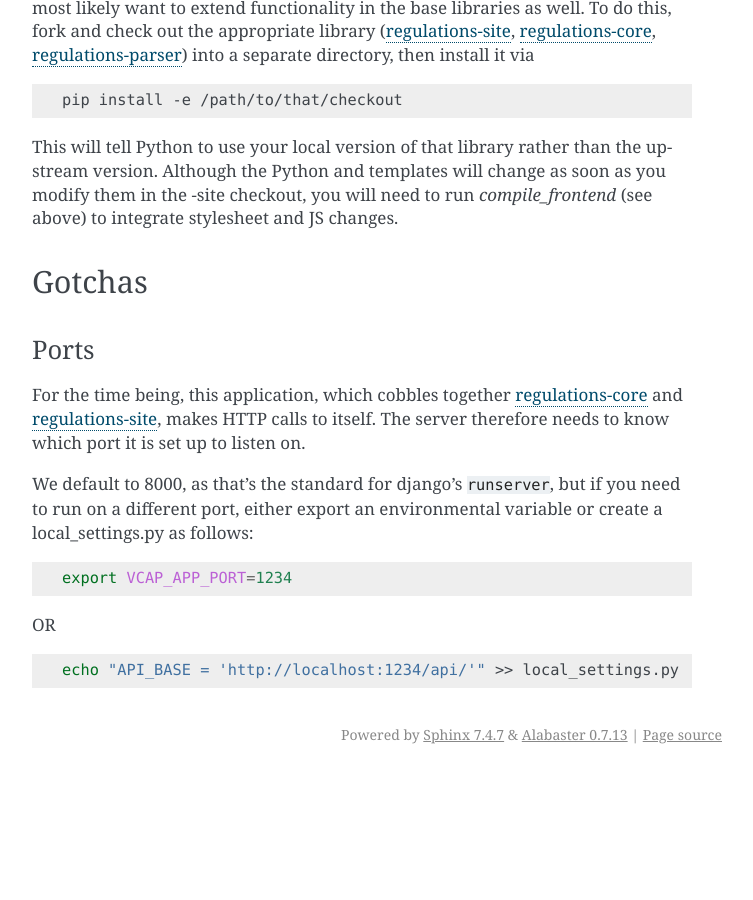
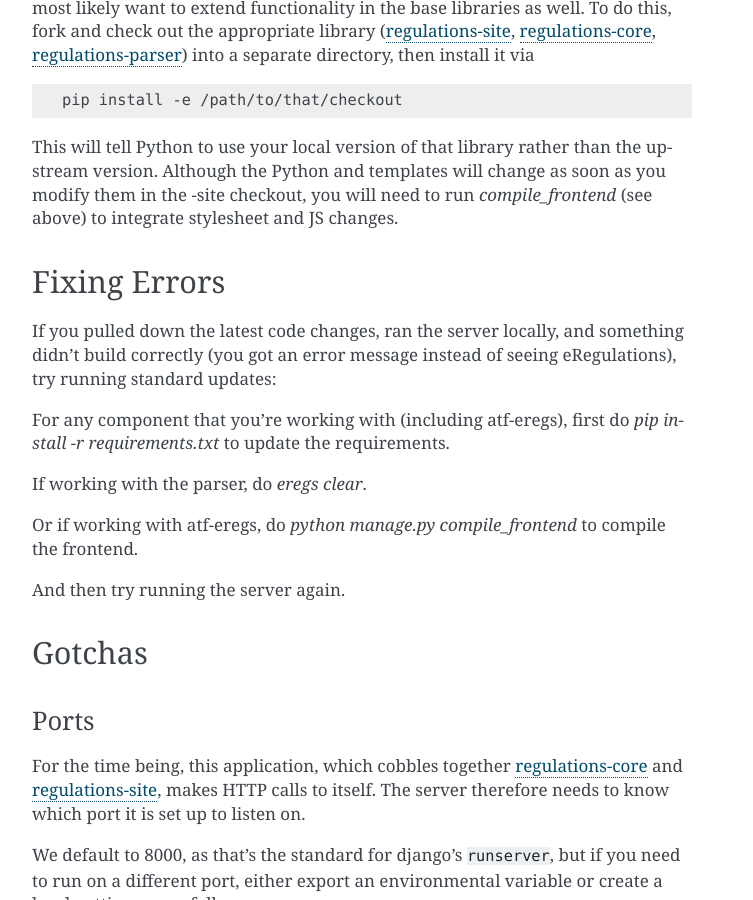
Before and after one commit to 18F/atf-eregs, a Sphinx documentation site: the page built from docs/local_setup.rst, in a window 1280 px wide and 900 px high, scrolled down 1660 px. Shown: the whole window, without its empty margins (388-1141 px from the left). Built offline with Sphinx 7.4.7, drawn with Linux system fonts in a browser that asks for light colours; before the commit the page ends 2434 px from its top, so only the background shows below that.

Commit message:
In docs, add tip to run updates if you get errors

```diff
--- a/docs/local_setup.rst
+++ b/docs/local_setup.rst
@@ -110,6 +110,19 @@ the upstream version. Although the Python and templates will change as soon
 as you modify them in the -site checkout, you will need to run
 `compile_frontend` (see above) to integrate stylesheet and JS changes.
 
+Fixing Errors
+==================
+
+If you pulled down the latest code changes, ran the server locally, and something didn't build correctly (you got an error message instead of seeing eRegulations), try running standard updates:
+
+For any component that you're working with (including atf-eregs), first do `pip install -r requirements.txt` to update the requirements.
+
+If working with the parser, do `eregs clear`.
+
+Or if working with atf-eregs, do `python manage.py compile_frontend` to compile the frontend.
+
+And then try running the server again.
+
 Gotchas
 =======
 
```
